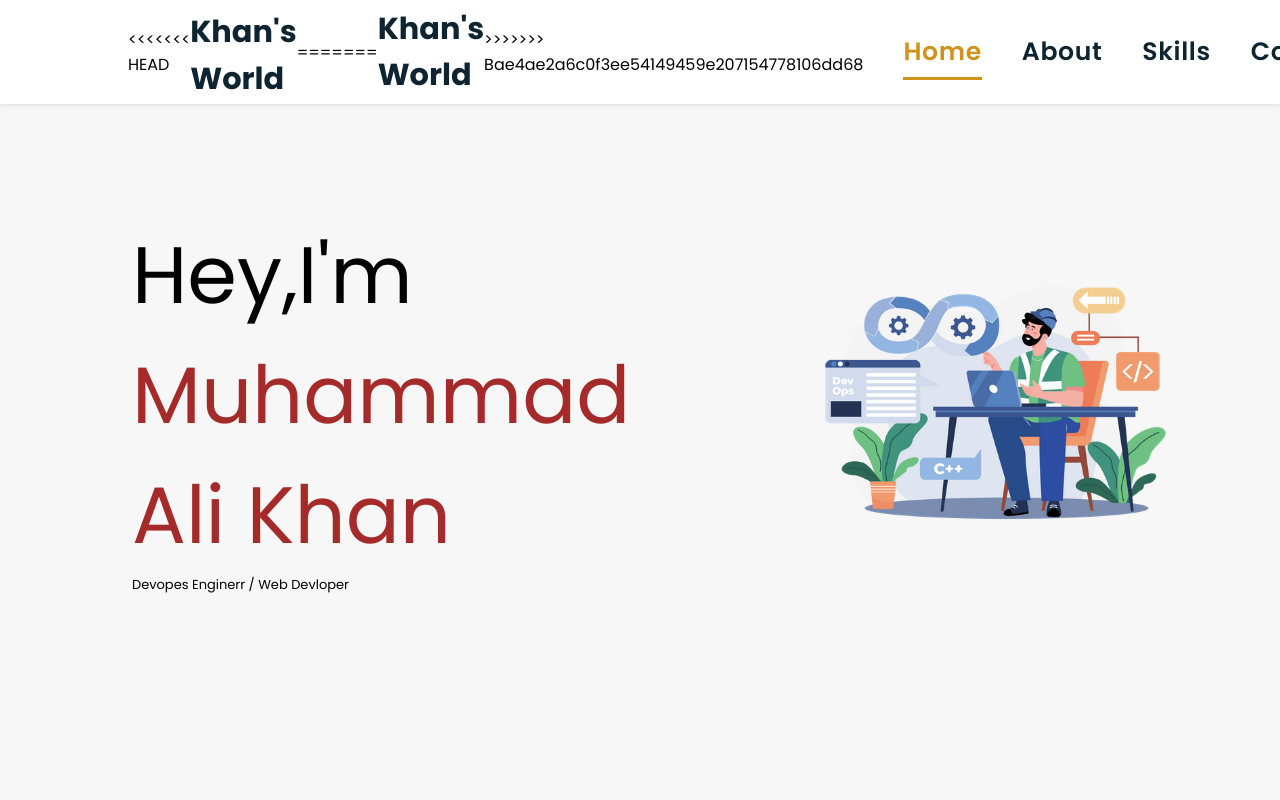
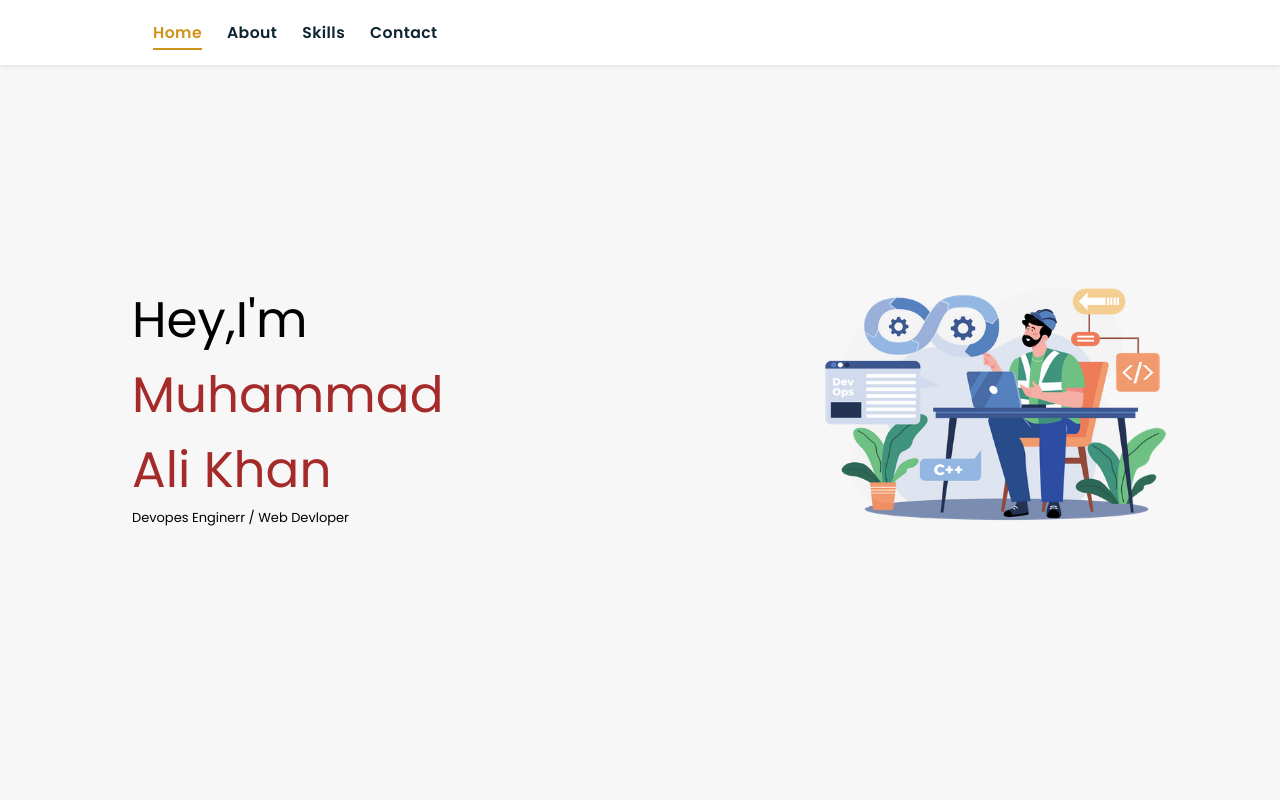
Before and after one commit to muhammada1y/portfolio-template, a plain HTML site: page index.html in a window 1280 px wide. Shown: the top 800 px of the page. Drawn offline with nearby package versions, Linux system fonts and the light colour scheme.

Commit message:
new css change

```diff
--- a/index.html
+++ b/index.html
@@ -9,14 +9,6 @@
   </head>
   <body>
     <header>
-<<<<<<< HEAD
-      <a  class="logo"><i></i> Khan's world</a>
-
-
-=======
-      <a href="/" class="logo"></i> Khan's world</a>
-
->>>>>>> bae4ae2a6c0f3ee54149459e207154778106dd68
       <nav class="navbar">
         <ul>
           <li><a class="active" href="#home">Home</a></li>
--- a/style.css
+++ b/style.css
@@ -11,7 +11,11 @@
   text-transform: capitalize;
   transition: all 0.2s linear;
 }
-
+html {
+  font-size: 62.5%;
+  overflow-x: hidden;
+  scroll-behavior: smooth;
+}
 body {
   background: #f7f7f7;
   font-family: "Poppins", sans-serif;
```
